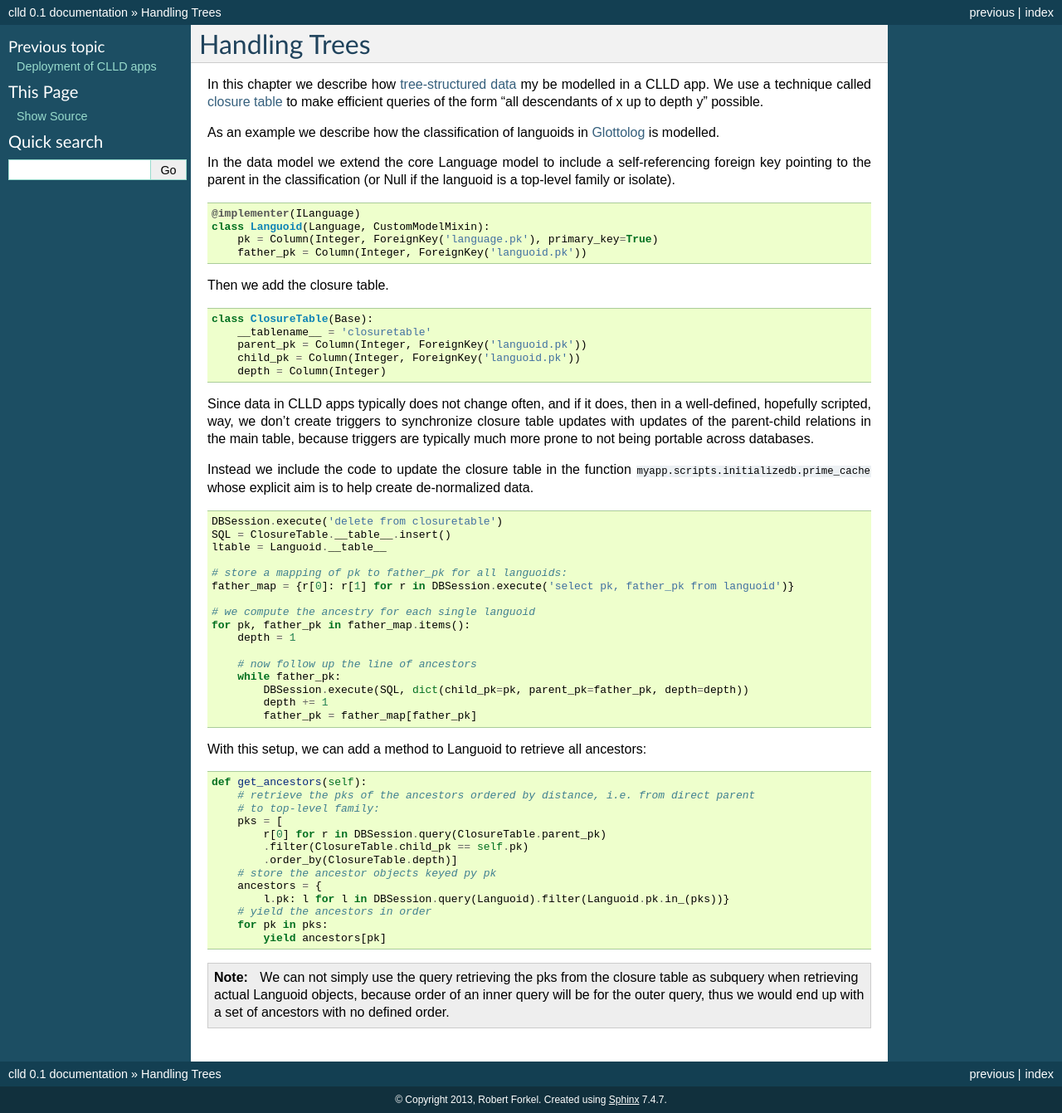
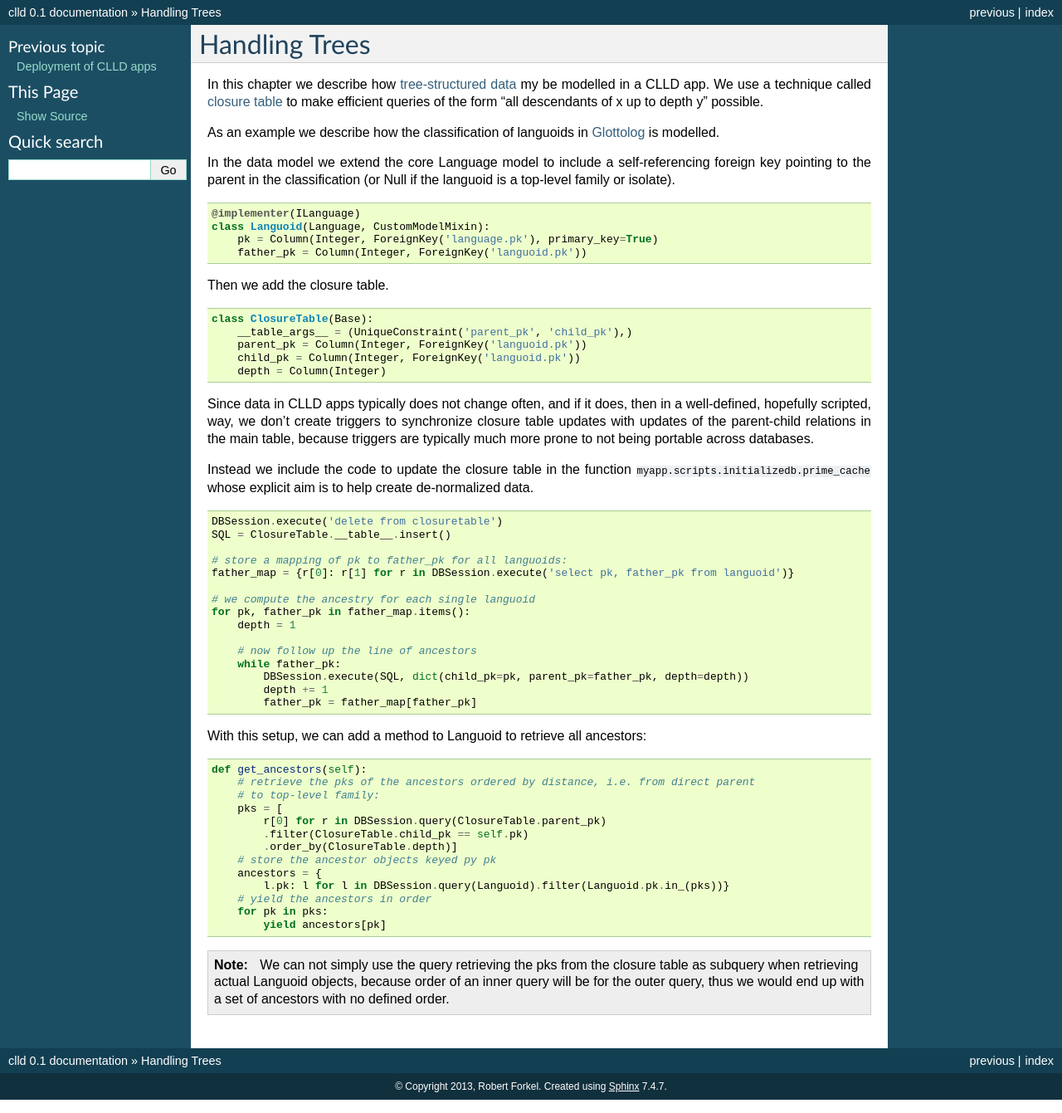
Before and after one commit to clld/clld, a Sphinx documentation site: the page built from docs/trees.rst, in a window 1280 px wide. Shown: the whole page at 83% size. Built offline with Sphinx 7.4.7, drawn with Linux system fonts in a browser that asks for light colours.

Commit message:
work on docs

```diff
--- a/docs/trees.rst
+++ b/docs/trees.rst
@@ -27,7 +27,7 @@ Then we add the closure table.
 .. code-block:: python
 
     class ClosureTable(Base):
-        __tablename__ = 'closuretable'
+        __table_args__ = (UniqueConstraint('parent_pk', 'child_pk'),)
         parent_pk = Column(Integer, ForeignKey('languoid.pk'))
         child_pk = Column(Integer, ForeignKey('languoid.pk'))
         depth = Column(Integer)
@@ -45,7 +45,6 @@ data.
 
     DBSession.execute('delete from closuretable')
     SQL = ClosureTable.__table__.insert()
-    ltable = Languoid.__table__
 
     # store a mapping of pk to father_pk for all languoids:
     father_map = {r[0]: r[1] for r in DBSession.execute('select pk, father_pk from languoid')}
```
